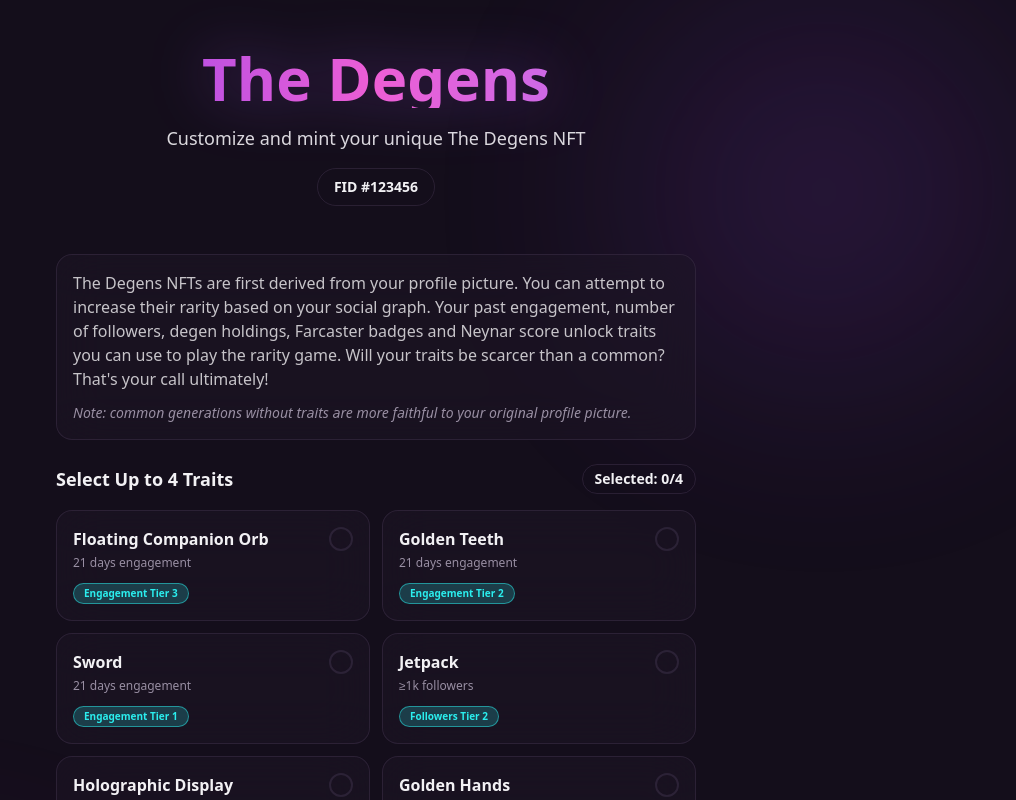
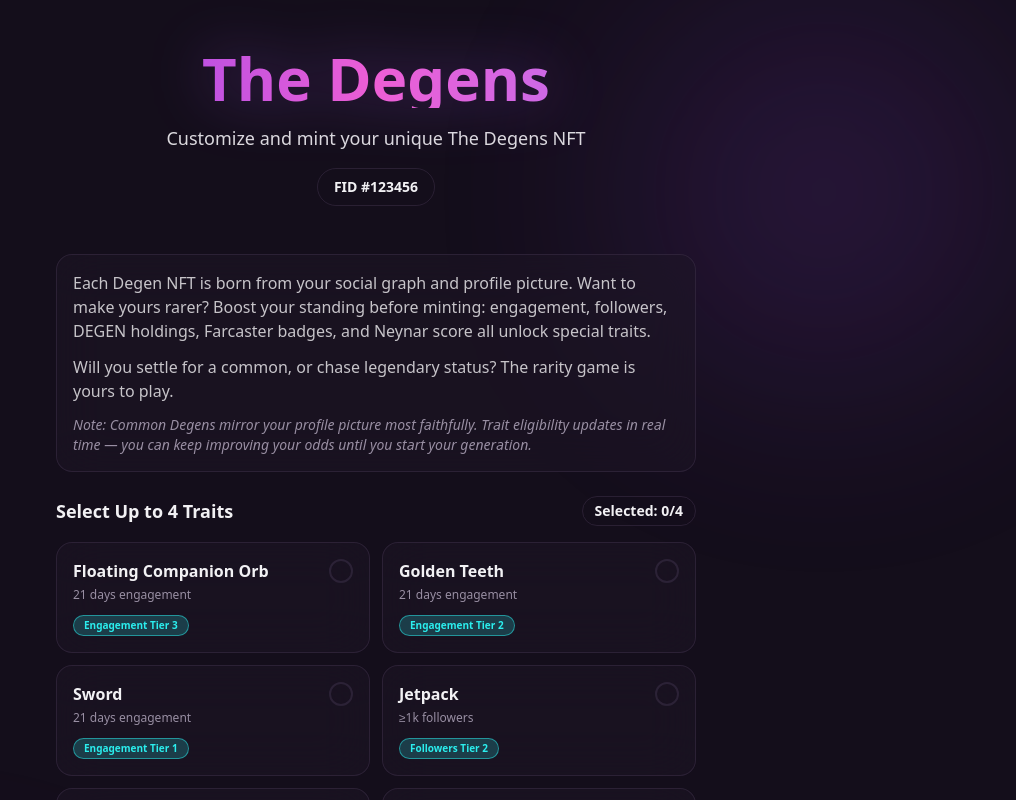
Before and after one commit to bjcd/the-degens-design, a React (Vite) app: page / in a window 1280 px wide. Shown: the top 800 px of the page, without its empty margins (264-1280 px from the left). Built offline with nearby package versions, Linux system fonts and the light colour scheme; the HTML template or start-up script is replaced by a standard one.

Commit message:
Update NFT description text

```diff
--- a/src/pages/Index.tsx
+++ b/src/pages/Index.tsx
@@ -142,11 +142,16 @@ const Index = () => {
 
         {/* Description */}
         <div className="mb-6 p-4 glass-card rounded-lg">
-          <p className="text-foreground/80 text-sm md:text-base leading-relaxed">
-            The Degens NFTs are first derived from your profile picture. You can attempt to increase their rarity based on your social graph. Your past engagement, number of followers, degen holdings, Farcaster badges and Neynar score unlock traits you can use to play the rarity game. Will your traits be scarcer than a common? That's your call ultimately!
+          <p className="text-foreground/80 text-sm md:text-base leading-relaxed mb-3">
+            Each Degen NFT is born from your social graph and profile picture.
+            Want to make yours rarer? Boost your standing before minting: engagement, followers, DEGEN holdings, Farcaster badges, and Neynar score all unlock special traits.
           </p>
-          <p className="text-muted-foreground text-xs md:text-sm mt-3 italic">
-            Note: common generations without traits are more faithful to your original profile picture.
+          <p className="text-foreground/80 text-sm md:text-base leading-relaxed mb-3">
+            Will you settle for a common, or chase legendary status? The rarity game is yours to play.
+          </p>
+          <p className="text-muted-foreground text-xs md:text-sm italic">
+            Note: Common Degens mirror your profile picture most faithfully.
+            Trait eligibility updates in real time — you can keep improving your odds until you start your generation.
           </p>
         </div>
 
```
